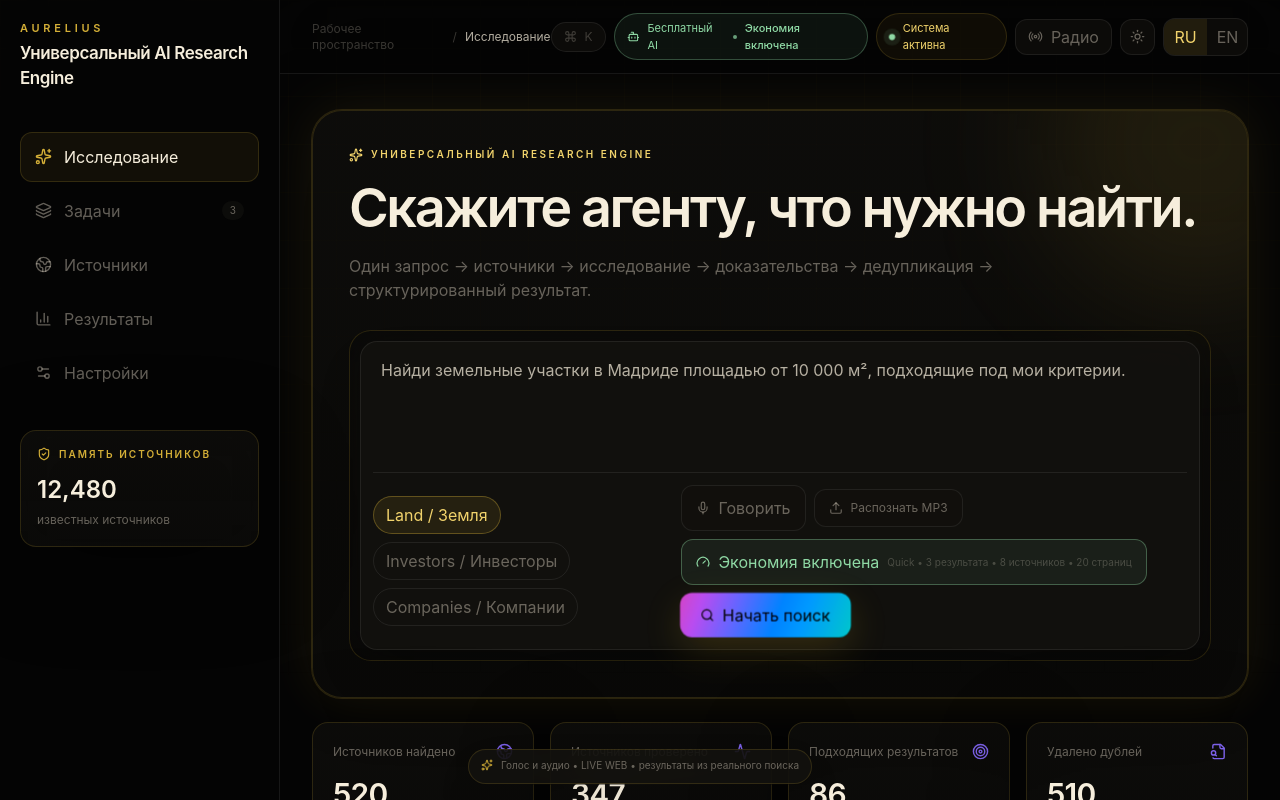
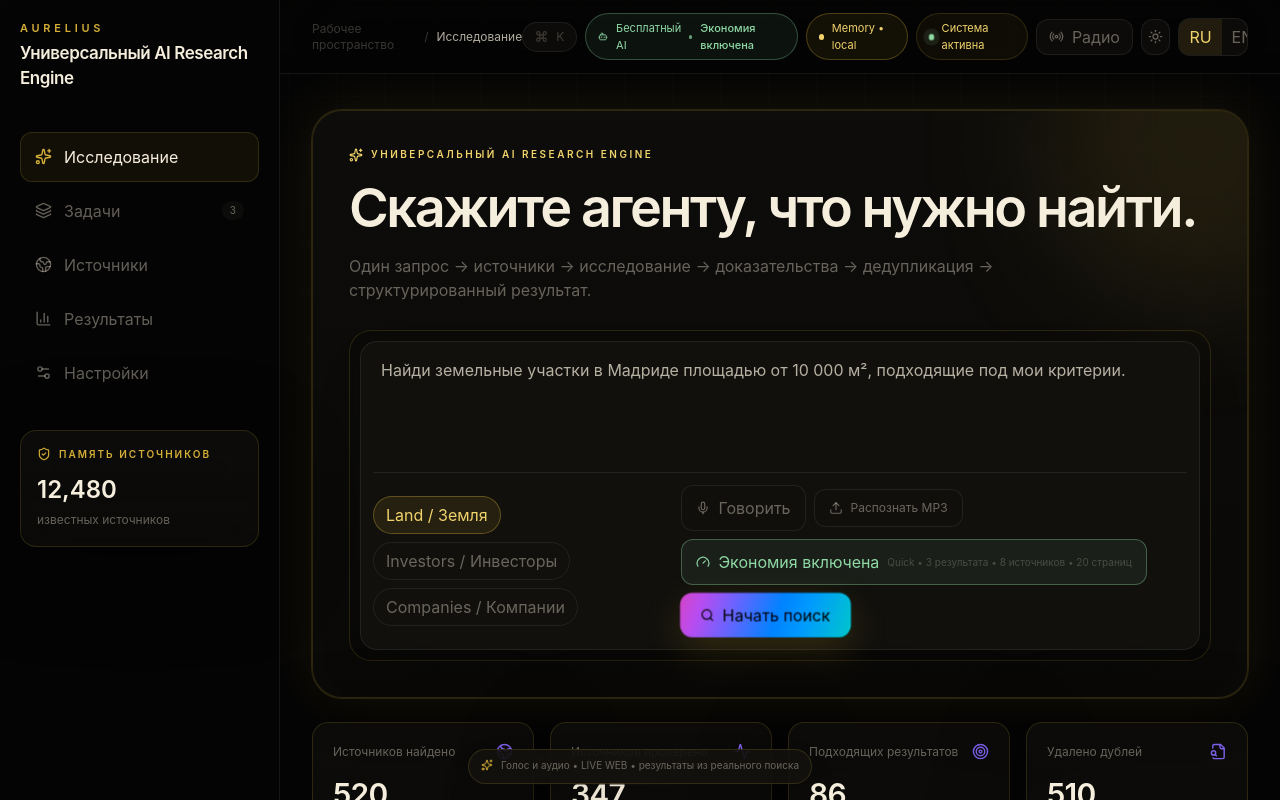
Before and after one commit to tetiana-a/universal-ai-search-agent-demo, a Next.js app: page / in a window 1280 px wide. Shown: the top 800 px of the page. Built offline with nearby package versions, Linux system fonts and the light colour scheme.

Commit message:
feat: surface persistent memory status in UI

```diff
--- a/app/page.tsx
+++ b/app/page.tsx
@@ -514,6 +514,7 @@
   const [testMode, setTestMode] = useState(true);
   const [aiMode, setAiMode] = useState<"free" | "paid" | "unknown">("unknown");
   const [aiModel, setAiModel] = useState("");
+  const [memoryStatus, setMemoryStatus] = useState<"persistent" | "local" | "unknown">("unknown");
   const [settings, setSettings] = useState<AppSettings>(defaultSettings);
   const [settingsTab, setSettingsTab] = useState<SettingsTab>("general");
   const [settingsSaved, setSettingsSaved] = useState(false);
@@ -542,6 +543,26 @@
           setAiMode("unknown");
           setAiModel("");
         }
+      });
+    return () => {
+      cancelled = true;
+    };
+  }, []);
+
+  useEffect(() => {
+    let cancelled = false;
+    fetch("/api/memory", { cache: "no-store" })
+      .then(async (response) => {
+        const data = await response.json();
+        if (!response.ok) throw new Error(String(data?.error || "Memory unavailable"));
+        return data;
+      })
+      .then((data) => {
+        if (cancelled) return;
+        setMemoryStatus(data?.persistent ? "persistent" : "local");
+      })
+      .catch(() => {
+        if (!cancelled) setMemoryStatus("unknown");
       });
     return () => {
       cancelled = true;
@@ -3051,6 +3072,32 @@
                 <span className="font-medium">{testMode ? t.economyOn : t.economyOff}</span>
               </div>
 
+              <div
+                className={
+                  "hidden items-center gap-2 rounded-full border px-3 py-1.5 text-[11px] md:flex " +
+                  (memoryStatus === "persistent"
+                    ? "border-[var(--success)]/30 bg-[var(--success)]/7 text-[var(--success)]"
+                    : memoryStatus === "local"
+                      ? "border-[var(--gold)]/30 bg-[var(--gold)]/8 text-[var(--gold-bright)]"
+                      : "border-[var(--line-soft)] bg-[var(--surface)] text-[var(--text-muted)]")
+                }
+                title={
+                  memoryStatus === "persistent"
+                    ? "Persistent source memory and learning enabled"
+                    : memoryStatus === "local"
+                      ? "Temporary process memory only; configure Redis for persistent memory"
+                      : "Memory status unavailable"
+                }
+              >
+                <span className="h-1.5 w-1.5 rounded-full bg-current" />
+                <span>
+                  {memoryStatus === "persistent"
+                    ? "Memory • persistent"
+                    : memoryStatus === "local"
+                      ? "Memory • local"
+                      : "Memory • checking"}
+                </span>
+              </div>
               <div className="flex items-center gap-2 rounded-full border border-[var(--line)] bg-[var(--gold)]/6 px-3 py-1.5 text-[11px] text-[var(--gold-bright)]">
                 <span className="pulse-dot h-1.5 w-1.5 rounded-full bg-[var(--success)]" />
                 {t.live}
```
